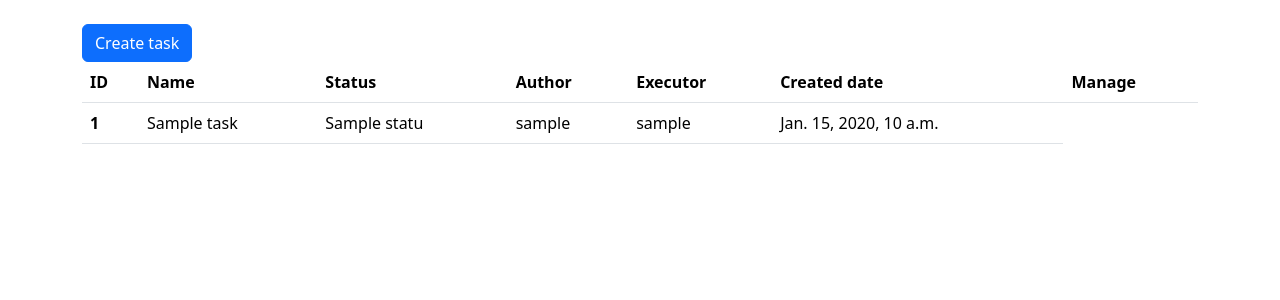
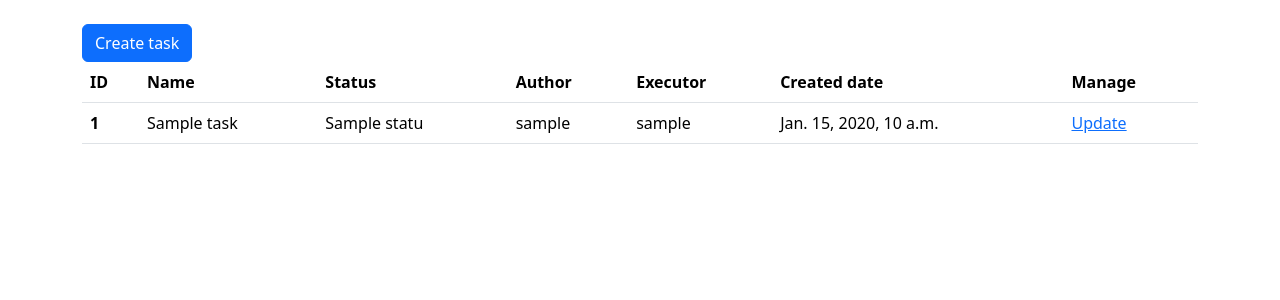
Before and after one commit to Raphael703/python-project-52, a Django app: page /tasks/ in a window 1280 px wide. Shown: the part 56-356 px from the top of the page. Run offline with Django 5.2, Linux system fonts and the light colour scheme; a user stored in the database is signed in; tables that the repository leaves empty hold one stand-in row (values such as "Sample post"); some libraries are stand-ins or nearby versions.

Commit message:
Add link for update task in tasks/list.html

```diff
--- a/task_manager/templates/tasks/list.html
+++ b/task_manager/templates/tasks/list.html
@@ -28,8 +28,8 @@
             <td></td>
         {% endif %}
         <td>{{ task.created_at }}</td>
-<!--        <td>-->
-<!--          <a href="{% url 'user_update' user.id %}">{% translate 'Update' %}</a>-->
+        <td>
+          <a href="{% url 'task_update' task.id %}">{% translate 'Update' %}</a>
 <!--          <br>-->
 <!--          <a href="{% url 'user_delete' user.id %}">{% translate 'Delete' %}</a>-->
 <!--        </td>-->
```
